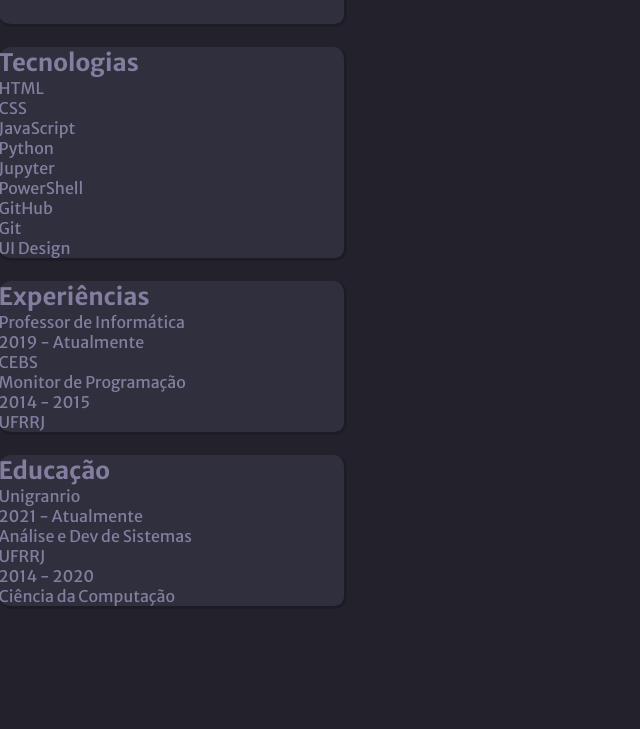
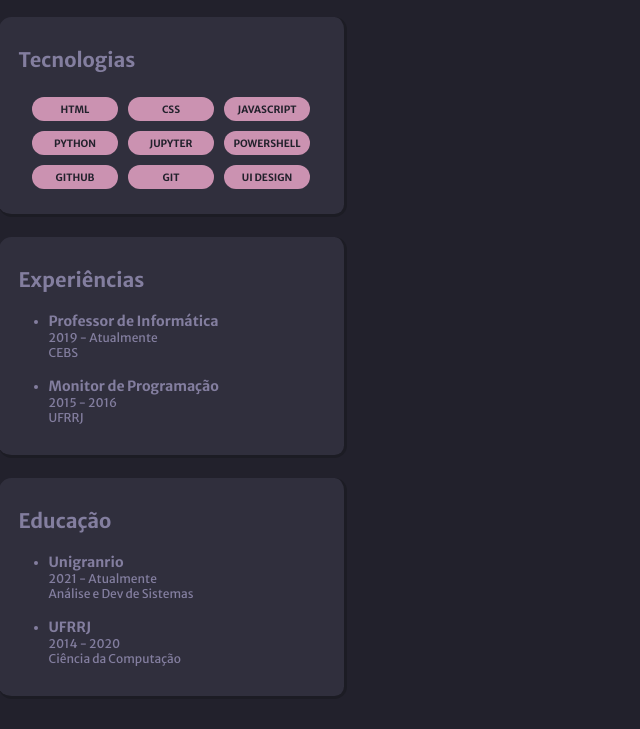
Before and after one commit to udanielnogueira/portfolio-dashboard, a plain HTML site: page index.html in a window 1280 px wide. Shown: the part 667-1396 px from the top of the page, without its empty margins (0-640 px from the left). Before the commit the page ends 1306 px from the top, so only its background shows below. Drawn offline with Linux system fonts and the light colour scheme.

Commit message:
Update file

```diff
--- a/index.html
+++ b/index.html
@@ -57,13 +57,17 @@
 
             <section class="tecnologias">
                 <h2>Tecnologias</h2>
-                <div class="lista-tecnologia">
+                <div class="lista-tecnologias-1">
                     <div class="elemento-tecnologia">HTML</div>
                     <div class="elemento-tecnologia">CSS</div>
                     <div class="elemento-tecnologia">JavaScript</div>
+                </div>
+                <div class="lista-tecnologias-2">
                     <div class="elemento-tecnologia">Python</div>
                     <div class="elemento-tecnologia">Jupyter</div>
                     <div class="elemento-tecnologia">PowerShell</div>
+                </div>
+                <div class="lista-tecnologias-3">
                     <div class="elemento-tecnologia">GitHub</div>
                     <div class="elemento-tecnologia">Git</div>
                     <div class="elemento-tecnologia">UI Design</div>
@@ -74,13 +78,13 @@
                 <h2>Experiências</h2>
                 <ul>
                     <li>
-                        Professor de Informática
+                        <h3>Professor de Informática</h3>
                         <p>2019 - Atualmente</p>
                         <p>CEBS</p>
                     </li>
                     <li>
-                        Monitor de Programação
-                        <p>2014 - 2015</p>
+                        <h3>Monitor de Programação</h3>
+                        <p>2015 - 2016</p>
                         <p>UFRRJ</p>
                     </li>
                 </ul>
@@ -90,12 +94,12 @@
                 <h2>Educação</h2>
                 <ul>
                     <li>
-                        Unigranrio
+                        <h3>Unigranrio</h3>
                         <p>2021 - Atualmente</p>
                         <p>Análise e Dev de Sistemas</p>
                     </li>
                     <li>
-                        UFRRJ
+                        <h3>UFRRJ</h3>
                         <p>2014 - 2020</p>
                         <p>Ciência da Computação</p>
                     </li>
--- a/style.css
+++ b/style.css
@@ -71,9 +71,15 @@ main{
 
 }
 
-.profile, .links{
+.profile, .links, .tecnologias, .experiencias, .educacao, .experiencias ul, .educacao ul{
     display: flex;
     flex-direction: column;
+}
+
+.tecnologias h2, .experiencias h2, .educacao h2{
+    font-size: 2rem;
+    font-weight: 700;
+    margin-bottom: 2rem;
 }
 
 /*Profile*/
@@ -82,7 +88,8 @@ main{
     align-items: center;
     justify-content: center;
     padding: 3.2rem 0 4.9rem 0;
-
+    font-weight: 300;
+    font-size: 1.30rem;
 }
 
 .profile img{
@@ -98,18 +105,13 @@ main{
     margin-bottom: 0.5rem;
 }
 
-.profile p{
-    font-weight: 300;
-    font-size: 1.30rem;
-}
-
 /*Links*/
 
 .links{
     padding: 3rem 4rem;
     font-size: 1.2rem;
     font-weight: 400;
-    gap: 2rem;
+    gap: 1.5rem;
 }
 
 .links a{
@@ -117,3 +119,49 @@ main{
     align-items: center;
     gap: 1.5rem;
 }
+
+/*Tecnologias*/
+
+.tecnologias{
+    padding: 3rem 2rem 2rem 2rem;
+    font-size: 1rem;
+    font-weight: 700;
+}
+
+.lista-tecnologias-1, .lista-tecnologias-2, .lista-tecnologias-3{
+    display: flex;
+    flex-direction: row;
+    align-items: center;
+    justify-content: center;
+    text-transform: uppercase;
+}
+
+.elemento-tecnologia{
+    background-color: var(--bg-techs);
+    color: var(--body-bg-color);
+    margin: 0.5rem;
+    width: 8.6rem;
+    height: 2.4rem;
+    display: flex;
+    align-items: center;
+    justify-content: center;
+    border-radius: 1.25rem;
+}
+
+/*Experiências e Educação*/
+
+.experiencias, .educacao{
+    padding: 3rem 2rem;
+    font-size: 1.2rem;
+    font-weight: 400;
+}
+
+.experiencias ul, .educacao ul{
+    padding-left: 3rem;
+    gap: 1.7rem;
+}
+
+.experiencias h3, .educacao h3{
+    font-size: 1.4rem;
+    font-weight: 700;
+}
```
